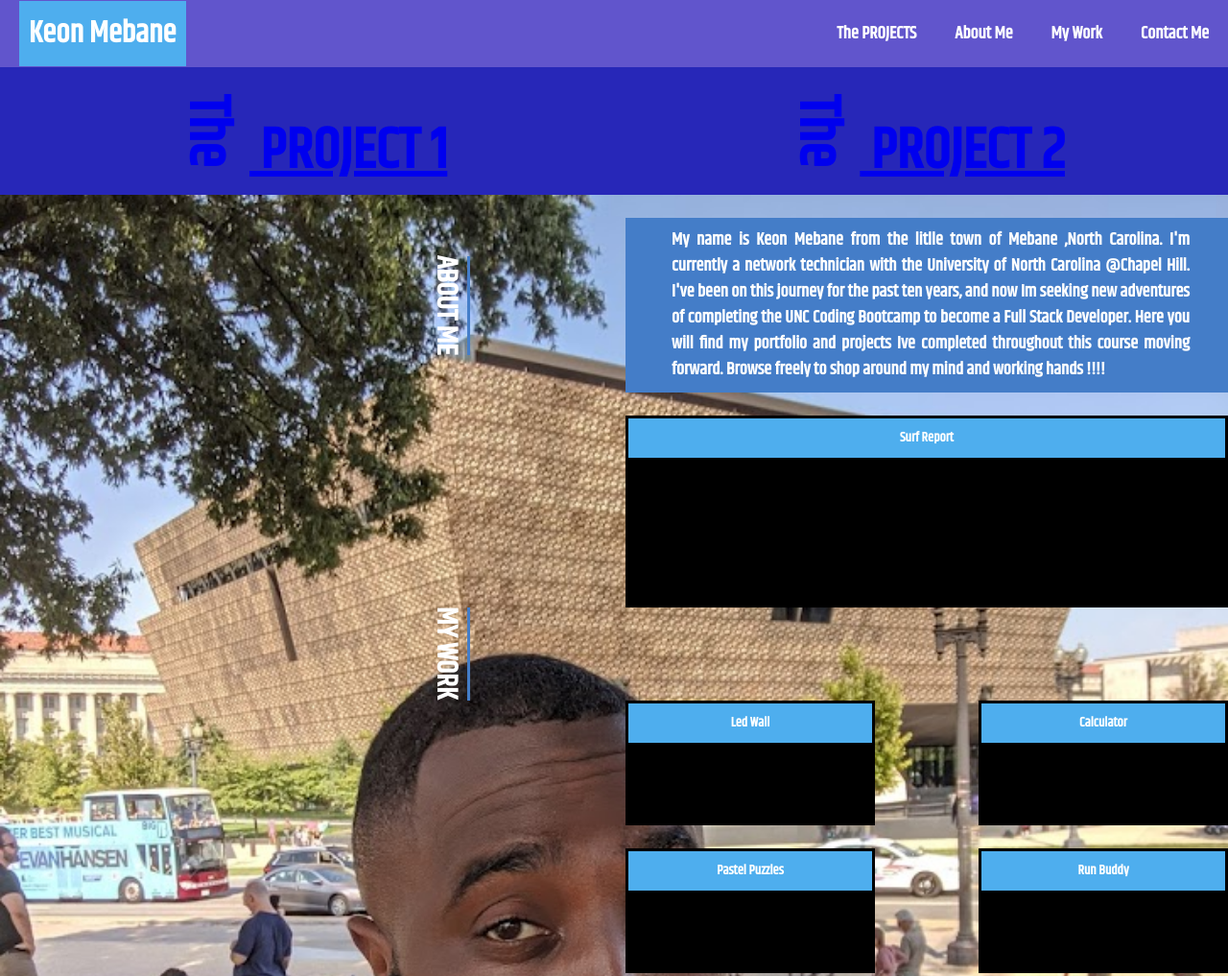
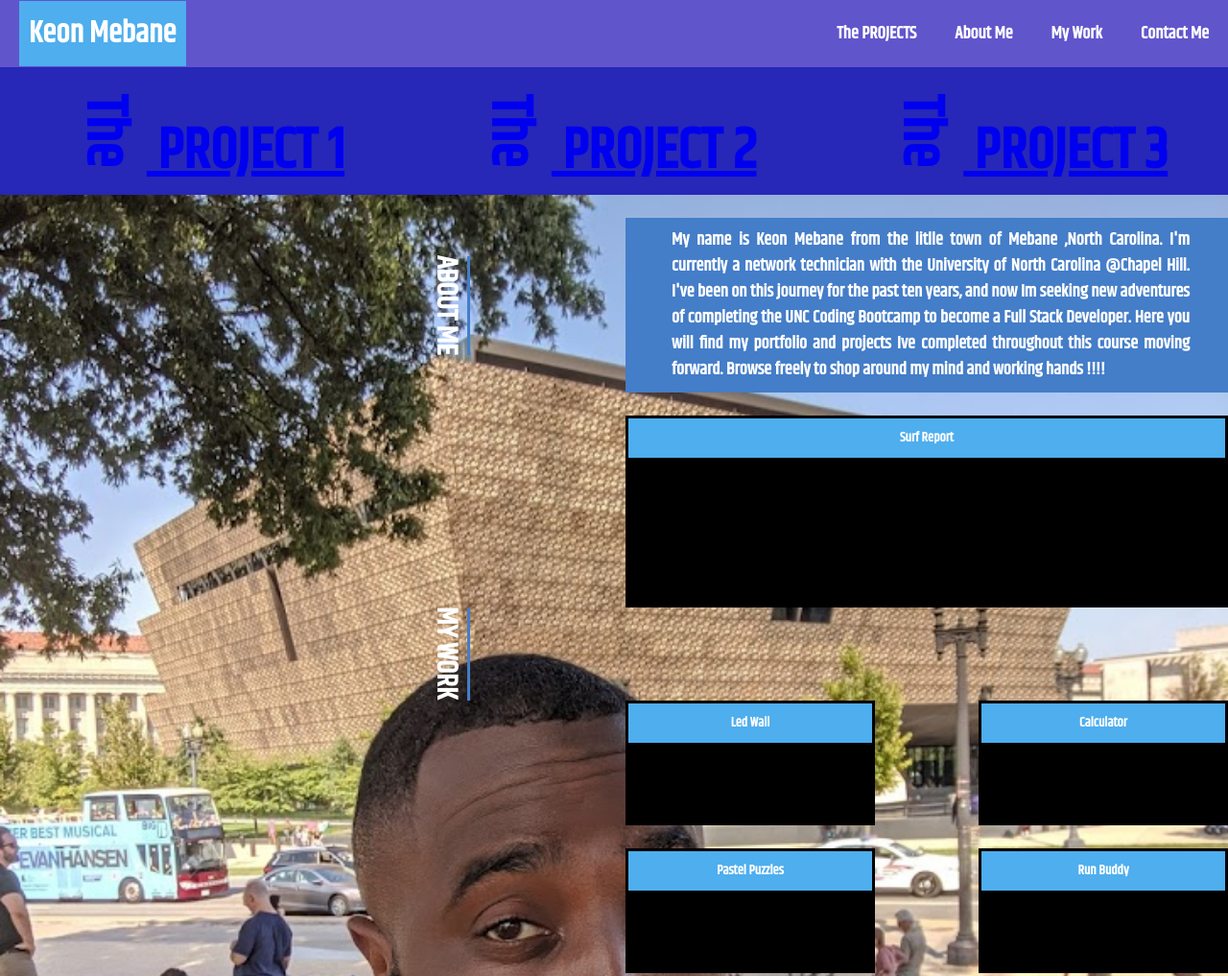
Before and after one commit to jkmebane/meportfolio, a plain HTML site: page index.html in a window 1280 px wide. Shown: the top 1017 px of the page at 96% size. Drawn offline with Linux system fonts and the light colour scheme.

Commit message:
updtae with project 3

```diff
--- a/index.html
+++ b/index.html
@@ -28,6 +28,9 @@
 
       <h1><a < href="https://nmsiegel1.github.io/Whats-for-dinner/"><span>The</span> PROJECT 1</></a></h1>
       <h3><a < href="https://band-site-22.herokuapp.com/"><span>The</span> PROJECT 2</></a></h3>
+      <h3><a < href="https://sneaker-seekers.netlify.app/"><span>The</span> PROJECT 3</></a></h3>
+
+
 
 
     </div>
```
